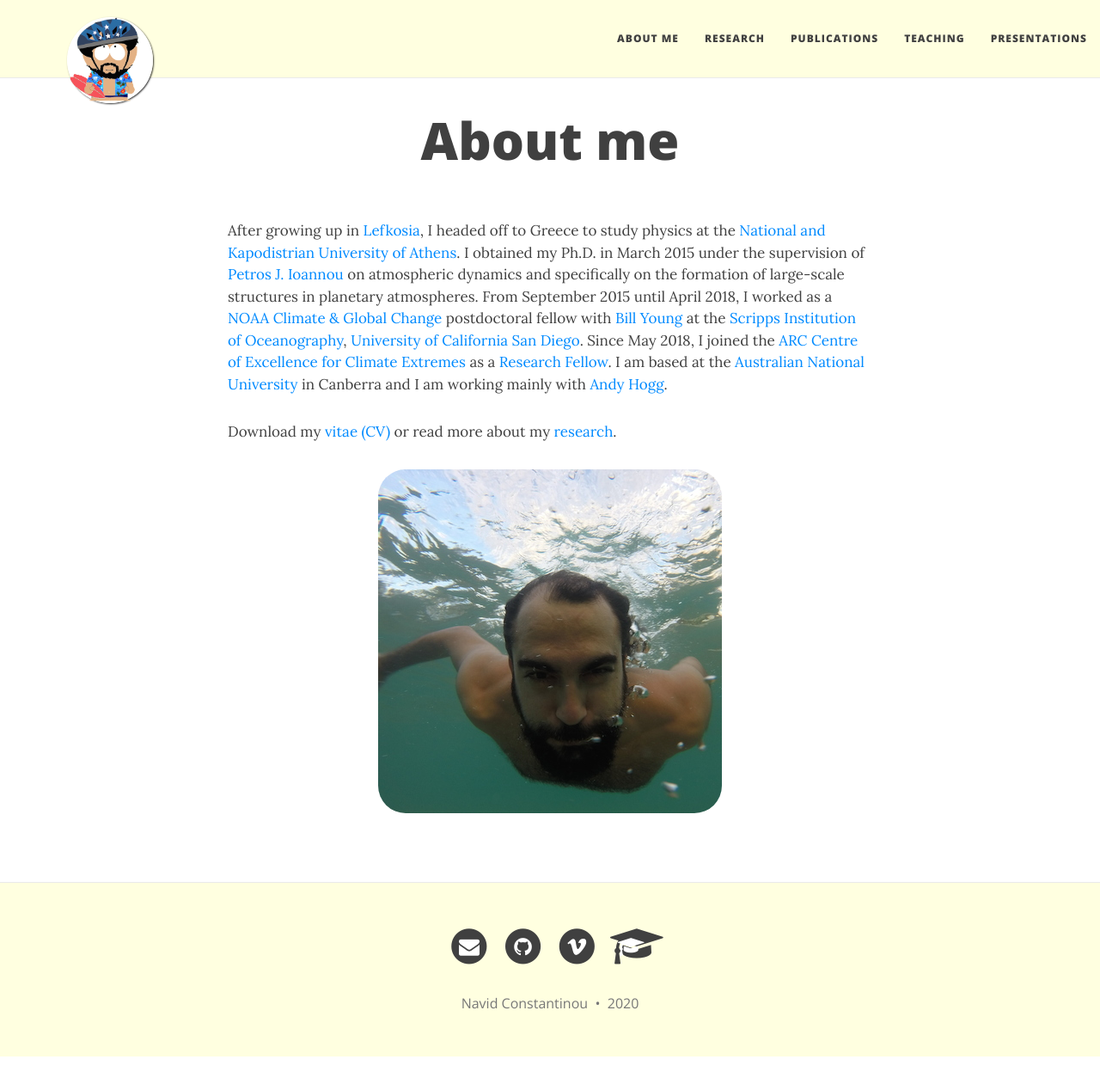
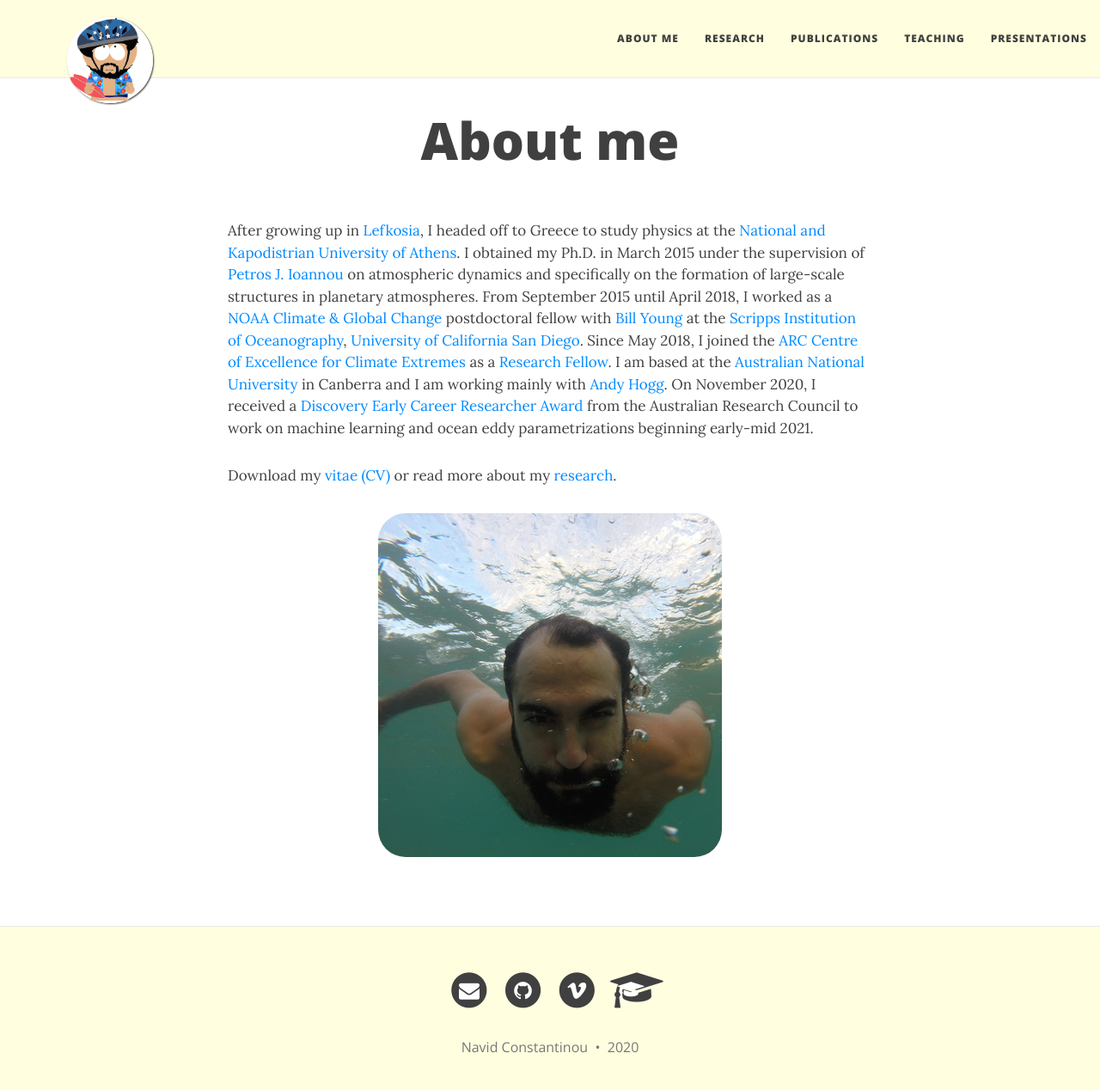
Before and after one commit to navidcy/navidcy.github.io, a Jekyll site: the page built from aboutme.md, in a window 1280 px wide and 1280 px high. Shown: the top 1268 px of the window at 86% size. Built offline with Jekyll 4.4.1, drawn with Linux system fonts in a browser that asks for light colours; nearby versions of some CDN libraries.

Commit message:
adds Decra on about

```diff
--- a/aboutme.md
+++ b/aboutme.md
@@ -5,7 +5,7 @@
 ---
 
 
-After growing up in [Lefkosia][lefkosia-site], I headed off to Greece to study physics at the [National and Kapodistrian University of Athens][uoa-site]. I obtained my Ph.D. in March 2015 under the supervision of [Petros J. Ioannou][pji-site] on atmospheric dynamics and specifically on the formation of large-scale structures in planetary atmospheres. From September 2015 until April 2018, I worked as a [NOAA Climate & Global Change][noaa-site] postdoctoral fellow with [Bill Young][bill-site] at the [Scripps Institution of Oceanography][scripps-site], [University of California San Diego][ucsd-site]. Since May 2018, I joined the [ARC Centre of Excellence for Climate Extremes][arc-site] as a [Research Fellow][arc-profile]. I am based at the [Australian National University][anu-site] in Canberra and I am working mainly with [Andy Hogg][andy-site].
+After growing up in [Lefkosia][lefkosia-site], I headed off to Greece to study physics at the [National and Kapodistrian University of Athens][uoa-site]. I obtained my Ph.D. in March 2015 under the supervision of [Petros J. Ioannou][pji-site] on atmospheric dynamics and specifically on the formation of large-scale structures in planetary atmospheres. From September 2015 until April 2018, I worked as a [NOAA Climate & Global Change][noaa-site] postdoctoral fellow with [Bill Young][bill-site] at the [Scripps Institution of Oceanography][scripps-site], [University of California San Diego][ucsd-site]. Since May 2018, I joined the [ARC Centre of Excellence for Climate Extremes][arc-site] as a [Research Fellow][arc-profile]. I am based at the [Australian National University][anu-site] in Canberra and I am working mainly with [Andy Hogg][andy-site]. On November 2020, I received a [Discovery Early Career Researcher Award][decra2021] from the Australian Research Council to work on machine learning and ocean eddy parametrizations beginning early-mid 2021.
 
 Download my [vitae (CV)](http://nbviewer.jupyter.org/github/navidcy/NavidVitae/blob/master/cv.pdf) or read more about my [research](../research/).
 
```
Also changed, not shown: other parts of aboutme.md (+1 -0 lines).
